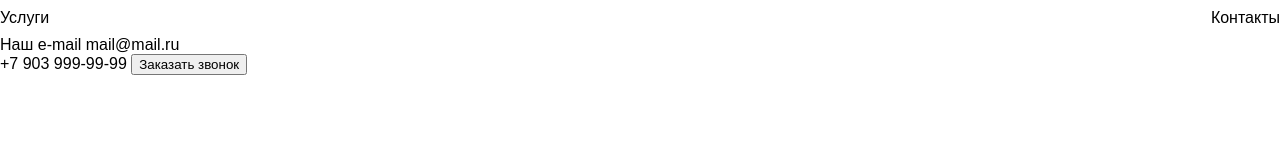
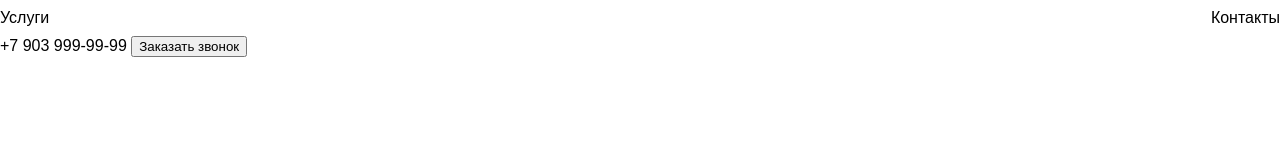
Before and after one commit to Paprika010/special-app, a plain HTML site: page index.html in a window 1280 px wide. Drawn offline with Linux system fonts and the light colour scheme.

Commit message:
delete e-mail

```diff
--- a/index.html
+++ b/index.html
@@ -16,9 +16,6 @@
             <a href="#contacts">Контакты</a>
         </nav>
         <div>
-          Наш e-mail  <a href="mailto:mail@mail.ru">mail@mail.ru</a>
-        </div>
-        <div>
             <a href="tel:+79039999999">+7 903 999-99-99</a>
             <button>Заказать звонок</button>
         </div>
```
